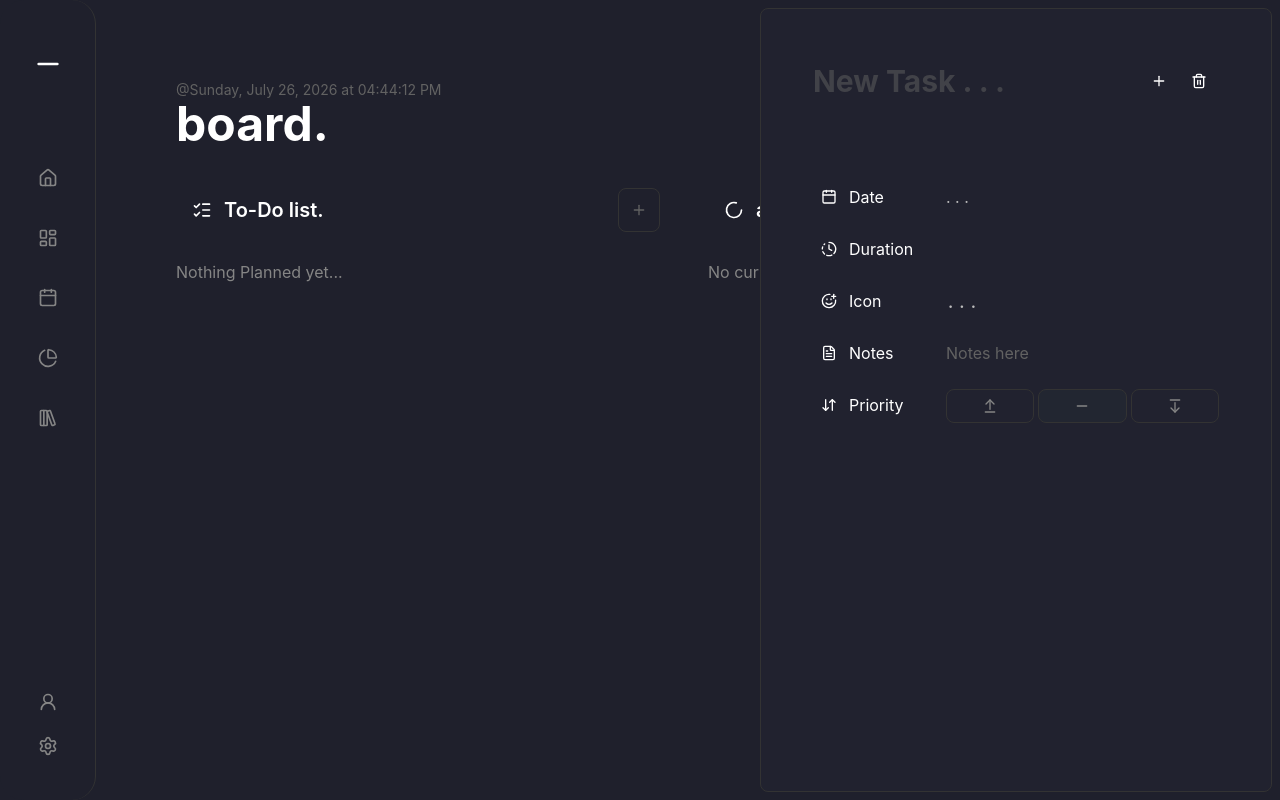
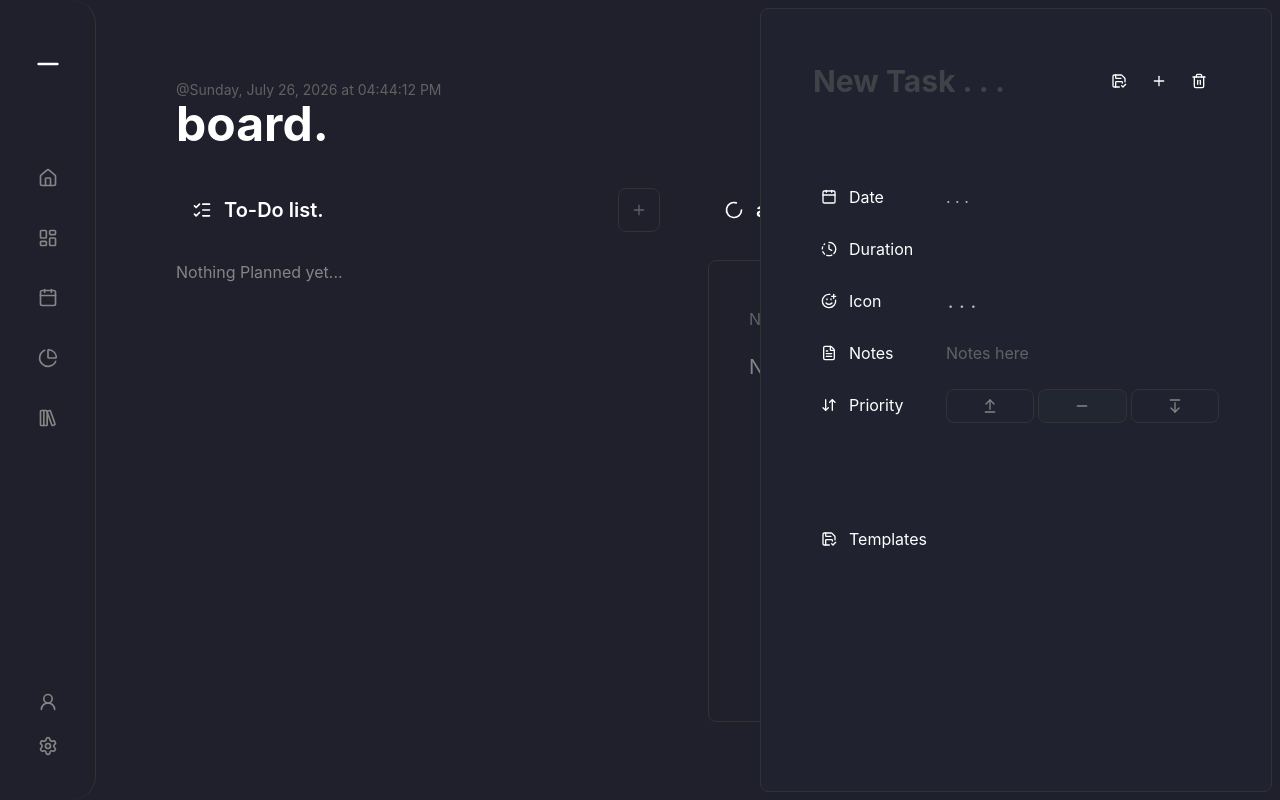
Before and after one commit to Phiphi-ctrl/dash., a React (Vite) app: page / in a window 1280 px wide. Both pictures are taken after a click on the button 639 px from the left and 210 px from the top of the page. Built offline with nearby package versions, Linux system fonts and the light colour scheme; what emoji-mart would draw is missing.

Commit message:
Add: Templates
templates for task creation for faster and easier adding

```diff
--- a/src/components/dashboard/Active/ActiveTask.tsx
+++ b/src/components/dashboard/Active/ActiveTask.tsx
@@ -44,7 +44,7 @@ function ActiveTask ({tasks, today}: ActiveTaskProps) {
     return (end.getTime() - current.getTime()) / 1000 / 60
   }
 
-  const minutesTillEndString = activeTask ? `${ Math.round(getMinutesTillEnd(activeTask, now))}m left` : ''
+  const minutesTillEndString = activeTask ? `${ Math.round(getMinutesTillEnd(activeTask, now))}m left` : '.  .  .'
 
   const viewBoxSize = 180
 
@@ -76,13 +76,14 @@ function ActiveTask ({tasks, today}: ActiveTaskProps) {
           <div className="flex justify-center items-center p-6">
             <div className={`relative size-[${viewBoxSize}px]`}>
               <svg
+                className="overflow-visible"
                 width={viewBoxSize}
                 height={viewBoxSize}
                 viewBox={`0 0 ${viewBoxSize} ${viewBoxSize}`}
               >
                 {/* background track */}
                 <circle
-                  className="text-border"
+                  className="text-border stroke-surface"
                   cx={viewBoxSize / 2}
                   cy={viewBoxSize / 2}
                   r={radius}
@@ -93,7 +94,7 @@ function ActiveTask ({tasks, today}: ActiveTaskProps) {
 
                 {/* progress */}
                 <circle
-                  className="stroke-accent-secondary"
+                  className="active-task-progress-circle stroke-accent-secondary"
                   cx={viewBoxSize / 2}
                   cy={viewBoxSize / 2}
                   r={radius}
@@ -109,7 +110,7 @@ function ActiveTask ({tasks, today}: ActiveTaskProps) {
 
               </svg>
               {/* center content */}
-              <div className="absolute inset-0 flex flex-col items-center justify-center">
+              <div className="pointer-events-none absolute inset-0 flex flex-col items-center justify-center">
                 <span className="font-semibold text-3xl">
                   {Math.round(progress * 100)}%
                 </span>
@@ -139,7 +140,70 @@ function ActiveTask ({tasks, today}: ActiveTaskProps) {
           </div>
         </div>
         ) : (
-        <span className="text-foreground-secondary">No current task enjoy your Free time!</span>
+        <div className="grid grid-cols-1 border border-border rounded-lg p-8">
+          {/*Task title*/}
+          <div className="flex flex-col gap-4 p-2">
+            <div className="flex text-muted h-9">
+              <div className="flex justify-center items-center">Nothing In Progress</div>
+              <div className="relative ml-auto">
+                <PulseDot className="absolute right-3 top-3"/>
+              </div>
+            </div>
+            <div className="text-xl text-foreground-secondary">
+              No active tasks
+            </div>
+          </div>
+          {/*Progress Circle*/}
+          <div className="flex justify-center items-center p-6">
+            <div className={`relative size-[${viewBoxSize}px]`}>
+              <svg
+                className="overflow-visible"
+                width={viewBoxSize}
+                height={viewBoxSize}
+                viewBox={`0 0 ${viewBoxSize} ${viewBoxSize}`}
+              >
+                {/* background track */}
+                <circle
+                  className="text-border stroke-surface"
+                  cx={viewBoxSize / 2}
+                  cy={viewBoxSize / 2}
+                  r={radius}
+                  fill="none"
+                  stroke="currentColor"
+                  strokeWidth="25"
+                />
+
+              </svg>
+              {/* center content */}
+              <div className="pointer-events-none absolute inset-0 flex flex-col items-center justify-center">
+                <span className="font-semibold text-3xl">
+                  {Math.round(progress * 100)}%
+                </span>
+                <span className="text-xs text-foreground-secondary">
+                  {minutesTillEndString}
+                </span>
+              </div>
+            </div>
+          </div>
+          <div className="flex gap-2 p-6 text-foreground-secondary">
+            <div className="flex gap-2">
+              <div className="flex items-center justify-center">
+                <Calendar className="size-4"/>
+              </div>
+              <div>
+                .  .  .
+              </div>
+            </div>
+            <div className="flex ml-auto gap-2">
+              <div className="flex items-center justify-center">
+                <ArrowDownUp className="size-4"/>
+              </div>
+              <div>
+                .  .  .
+              </div>
+            </div>
+          </div>
+        </div>
         )
       }
     </div>
--- a/src/components/dashboard/TaskForm/EmojiPicker/TaskEmojiPicker.tsx
+++ b/src/components/dashboard/TaskForm/EmojiPicker/TaskEmojiPicker.tsx
@@ -158,7 +158,7 @@ function TaskEmojiPicker ({onSelect} : TaskEmojiPickerProps) {
       </div>
 
       {/*Emoji grid*/}
-      <div className="grid grid-cols-8 overflow-x-hidden overflow-y-auto rounded-lg border-border h-63">
+      <div className="grid grid-cols-8 overflow-x-hidden overflow-y-auto rounded-lg border-border h-63 scrollbar-none">
         {categoryEmojis.map((emoji) => {
           const nativeEmoji = emoji.skins[0]?.native
 
--- a/src/components/dashboard/TaskForm/TaskForm.tsx
+++ b/src/components/dashboard/TaskForm/TaskForm.tsx
@@ -1,5 +1,5 @@
 import { useState, useRef, useEffect } from 'react'
-import type { NewTask, TaskPriority } from '../../../types/Task.ts'
+import type { NewTask, TaskPriority, TaskTemplate } from '../../../types/Task.ts'
 import SubmitButton from '../../ui/SubmitButton.tsx'
 import CancelButton from '../../ui/CancelButton.tsx'
 import PriorityButton from './PriorityPicker/PriorityButton.tsx'
@@ -12,11 +12,12 @@ import {
   ArrowDownFromLine,
   Minus,
   ClockFading,
-  SmilePlus
+  SmilePlus, SaveCheck,
 } from 'lucide-react'
 import type { LucideIcon } from 'lucide-react'
 import TaskEmojiPicker from "./EmojiPicker/TaskEmojiPicker.tsx";
 import { getDuration, getTimeRange } from "../../../utils/Datetime.ts";
+import SaveTemplateButton from '../../ui/SaveTemplateButton.tsx'
 
 
 type TaskFormProps = {
@@ -47,6 +48,24 @@ function TaskForm ({initialValues, onClose, onSubmit, today}: TaskFormProps) {
   const datePickerRef = useRef<HTMLDivElement>(null)
   const emojiPickerRef = useRef<HTMLDivElement>(null)
   const canCloseDatePickerRef = useRef(true)
+
+  const [templates, setTemplates] = useState<TaskTemplate[]>(() => {
+    const storedTemplates = localStorage.getItem('dash.taskTemplates')
+
+    if(storedTemplates === null) {
+      return []
+    }
+
+    return JSON.parse(storedTemplates)
+  })
+
+
+  useEffect(() => {
+    localStorage.setItem(
+      'dash.taskTemplates',
+      JSON.stringify(templates),
+    )
+  }, [templates])
 
   function handleCanCloseChange(canClose: boolean) {
     canCloseDatePickerRef.current = canClose
@@ -160,6 +179,39 @@ function TaskForm ({initialValues, onClose, onSubmit, today}: TaskFormProps) {
     setNewEmoji(nativeEmoji)
   }
 
+  function handleSaveTemplate() {
+    const title = newTitle.trim()
+    if(title === '') {
+      console.log('Please enter a title')
+      return
+    }
+    const found = templates.find((template) =>
+      template.title === title &&
+      template.priority === newPriority &&
+      template.emoji === newEmoji
+    )
+    if(found) {
+      console.log('Template already exists')
+      return
+    }
+    const template: TaskTemplate = {
+      id: crypto.randomUUID(),
+      title: title,
+      priority: newPriority,
+      emoji: newEmoji,
+    }
+    setTemplates((currentTemplates) => [
+      ...currentTemplates,
+      template
+    ])
+  }
+
+  function handleTemplateSelect(template: TaskTemplate) {
+    setNewTitle(template.title)
+    setNewPriority(template.priority)
+    setNewEmoji(template.emoji)
+  }
+
   return (
     <form
       className="flex flex-col gap-20 p-12"
@@ -183,6 +235,9 @@ function TaskForm ({initialValues, onClose, onSubmit, today}: TaskFormProps) {
           className={`w-full truncate rounded-lg bg-app-surface text-3xl font-bold focus:outline-none
           ${newTitle.trim() === '' ? 'text-muted' : ''}`}
         />
+        <div className="flex-1 max-w-xs">
+          <SaveTemplateButton onSave={handleSaveTemplate} />
+        </div>
         <div className="flex-1 max-w-xs">
           <SubmitButton />
         </div>
@@ -317,7 +372,40 @@ function TaskForm ({initialValues, onClose, onSubmit, today}: TaskFormProps) {
             ))}
           </div>
         </div>
+
+        {/*Templates*/}
+        <div className="flex mt-20">
+          <div className="grid size-8 place-items-center">
+            <SaveCheck className="size-4"/>
+          </div>
+          <span className="p-1">
+          Templates
+          </span>
+        </div>
+
+        <div className="col-span-2 flex flex-col gap-3">
+          <div className="flex flex-wrap gap-2 h-72 overflow-hidden overflow-y-auto scrollbar-none">
+            {templates.map((template) => (
+              <button
+                key={template.id}
+                type="button"
+                onClick={() => handleTemplateSelect(template)}
+                className="flex gap-3 bg-surface cursor-pointer border border-border rounded-lg w-fit p-3 hover:bg-surface-hover"
+              >
+                <div className="flex items-center">
+                  <span className="text-lg size-6">{template.emoji}</span>
+                </div>
+                <div className="flex flex-col">
+                  <span>{template.title}</span>
+                  <span className=" flex text-xs text-muted">24m</span>
+                </div>
+              </button>
+            ))}
+          </div>
+        </div>
+
       </div>
+
     </form>
   )
 }
--- /dev/null
+++ b/src/components/ui/SaveTemplateButton.tsx
@@ -0,0 +1,29 @@
+import { SaveCheck } from 'lucide-react'
+
+type SaveTemplateButtonProps = {
+  onSave: () => void
+}
+
+function SaveTemplateButton ({onSave}: SaveTemplateButtonProps) {
+  return (
+    <button
+      onClick={onSave}
+      type="button"
+      className="
+      group
+      shrink-0
+      rounded-lg
+      cursor-pointer
+      p-3
+      text-text-secondary
+      focus:outline-none
+     ">
+      <SaveCheck
+        className="
+        size-4
+      "/>
+    </button>
+  )
+}
+
+export default SaveTemplateButton
--- a/src/index.css
+++ b/src/index.css
@@ -36,7 +36,7 @@
   --color-accent-medium: rgb(35 94 197 / 20%);
   --color-accent-soft: rgb(35 94 197 / 15%);
 
-  --color-accent-secondary: #3D5A6C;
+  --color-accent-secondary: #2f3954;
 
 
   /*
@@ -129,3 +129,14 @@
     min-height: 100dvh;
   }
 }
+
+.active-task-progress-circle {
+  transition: stroke 180ms ease, filter 180ms ease;
+}
+
+.active-task-progress-circle:hover {
+  stroke: color-mix(in srgb, var(--color-accent-secondary) 68%, rgba(255, 255, 255, 0.52) 32%);
+  filter:
+    drop-shadow(0 0 6px color-mix(in srgb, var(--color-accent-secondary) 60%, rgba(255, 255, 255, 0.43) 40%))
+    drop-shadow(0 0 14px color-mix(in srgb, var(--color-accent-secondary) 75%, transparent 25%));
+}
--- a/src/pages/Dashboard.tsx
+++ b/src/pages/Dashboard.tsx
@@ -1,7 +1,7 @@
 import { useState, useEffect, useRef } from 'react'
 import TaskList from '../components/dashboard/TodoList/TaskList'
 import TaskForm from '../components/dashboard/TaskForm/TaskForm.tsx'
-import type { NewTask, Task} from '../types/Task'
+import type { NewTask, Task } from '../types/Task'
 import Button from '../components/ui/Button.tsx'
 import { PlusIcon, ListChecks, LoaderCircle } from 'lucide-react'
 import LiveDateTime from '../components/dashboard/LiveDateTime.tsx'
@@ -15,6 +15,7 @@ function Dashboard() {
     }
     return JSON.parse(storedTasks)
   })
+
   const [isAddTaskOpen, setIsAddTaskOpen] = useState(false)
 
   const [editingTask, setEditingTask] = useState<Task | null>(null)
@@ -77,6 +78,7 @@ function Dashboard() {
     setTasks((currentTasks) => [...currentTasks, task])
     return true
   }
+
   function handleDeleteTaskItem(id : string) {
     setTasks((currentTasks) => currentTasks.filter(task => task.id !== id))
   }
```
Also changed, not shown: src/types/Task.ts (+7 -0 lines).
